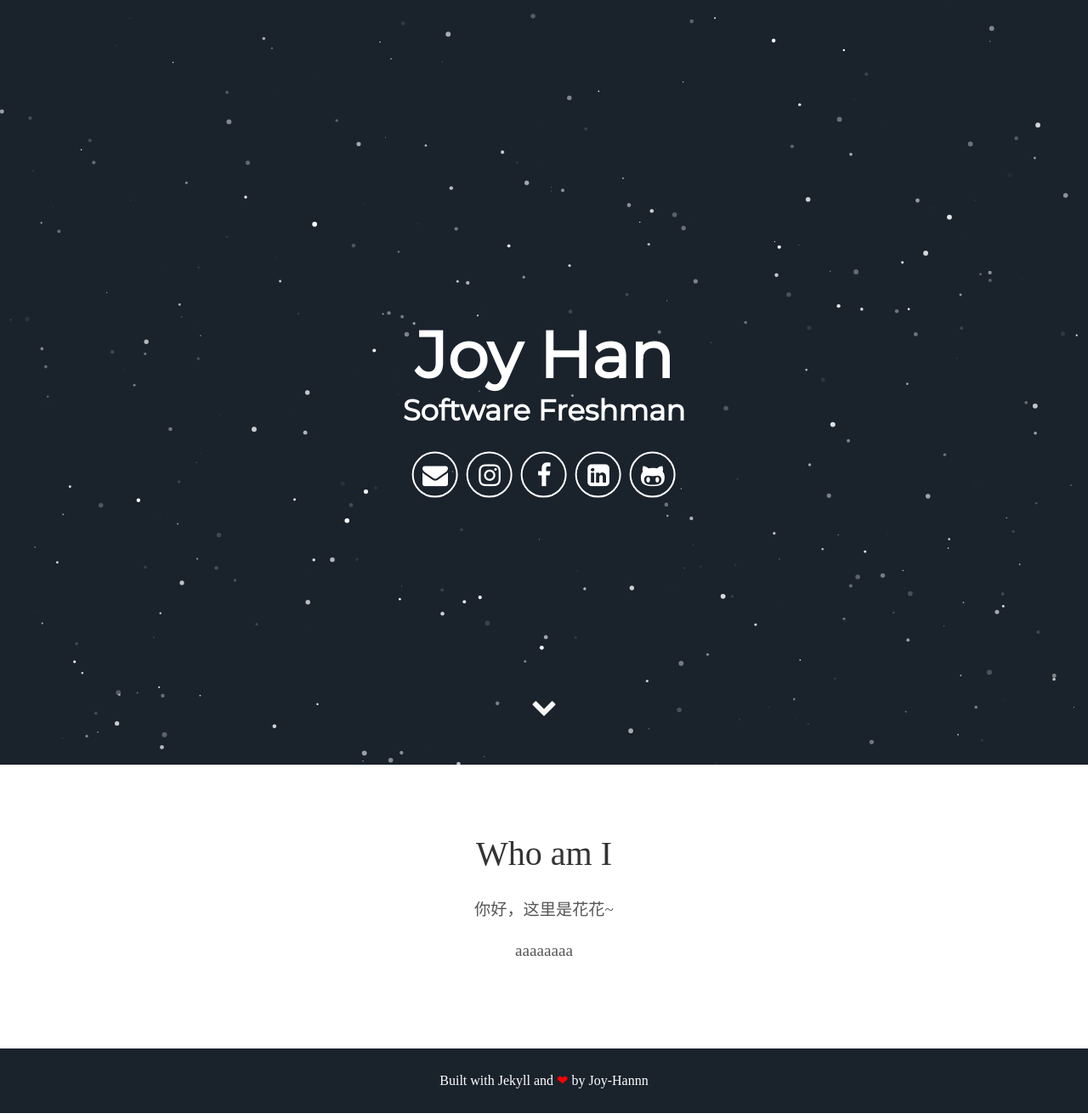
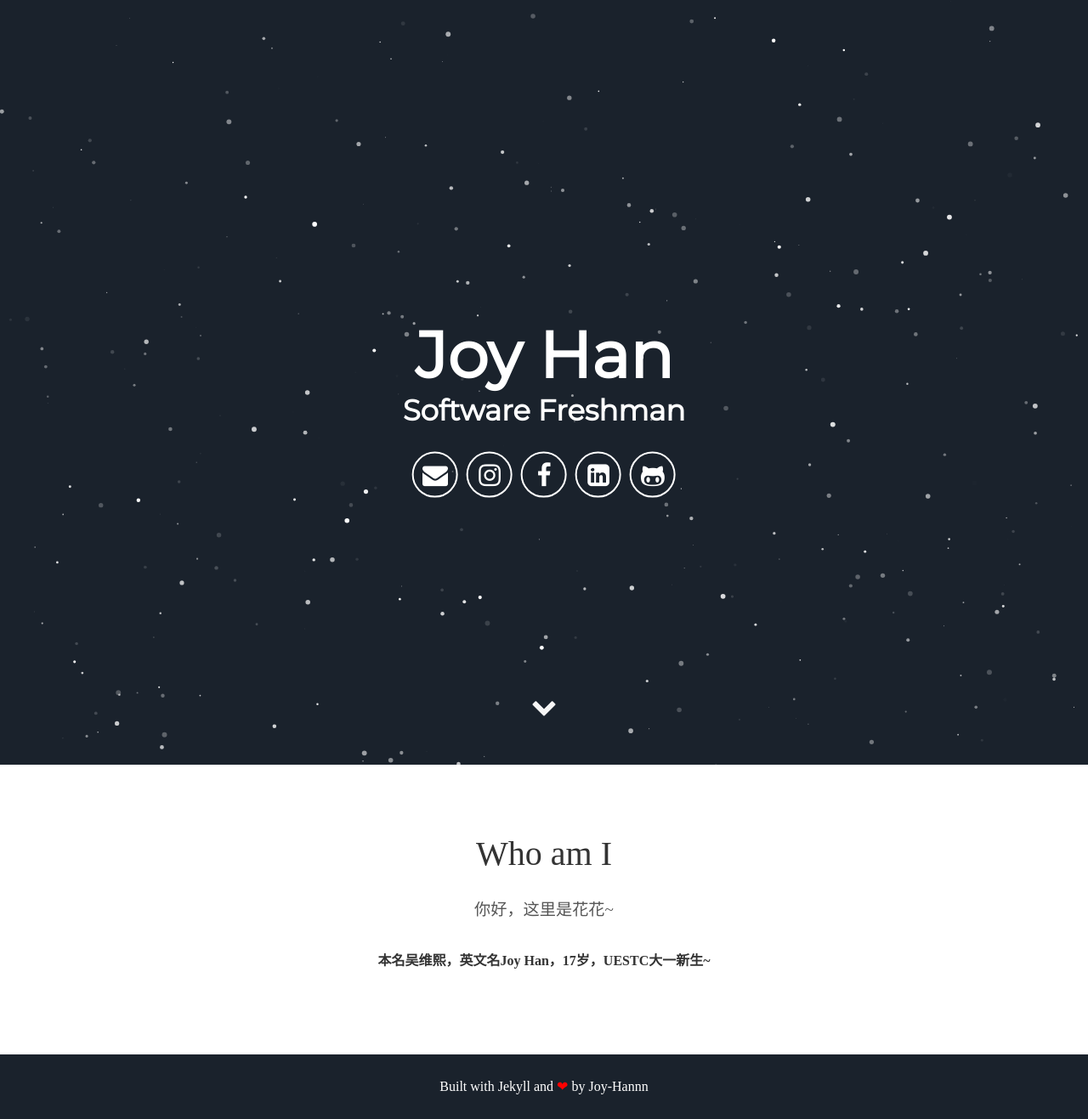
Before and after one commit to Joy-Hannn/joyhan.github.io, a Jekyll site: the page built from index.html, in a window 1280 px wide. Shown: the whole page at 85% size. Built offline with Jekyll 4.4.1, drawn with Linux system fonts in a browser that asks for light colours; some web fonts are replaced.

Commit message:
Update about.html

```diff
--- a/_includes/about.html
+++ b/_includes/about.html
@@ -1,4 +1,4 @@
 <div class="user-details">
   <h1>Who am I</h1>
   <p>{{ site.user_description }}</p>
-  <span>aaaaaaaa</span>
+  <h4>本名吴维熙，英文名Joy Han，17岁，UESTC大一新生~</h4>
```
